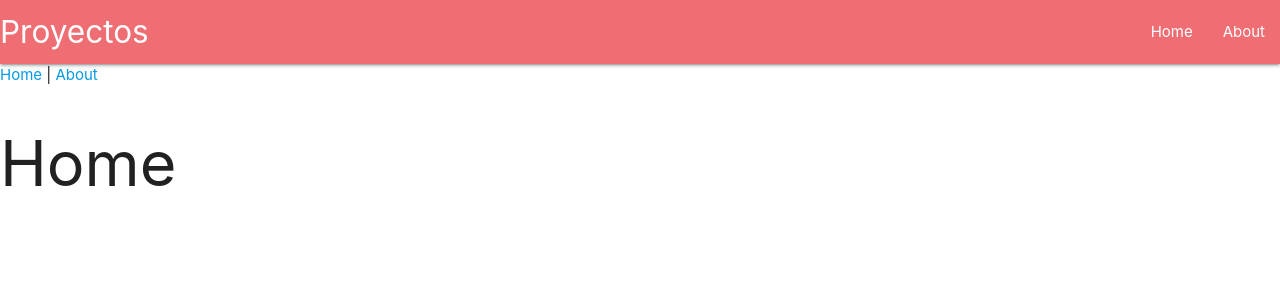
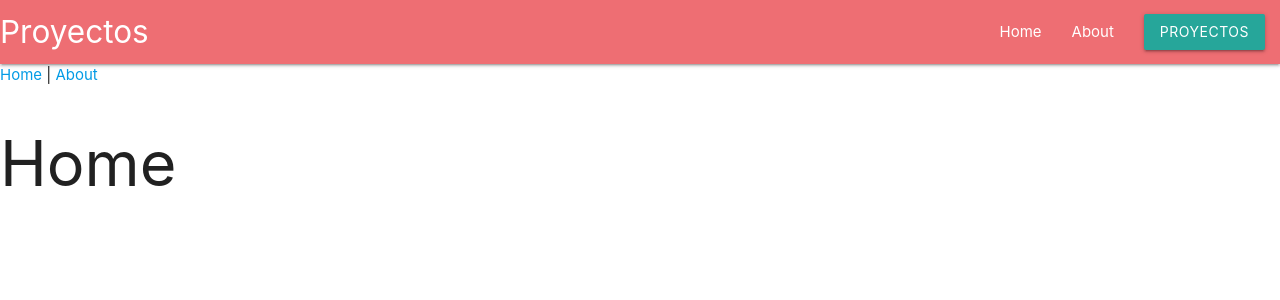
Before and after one commit to gastonm3112/firebase-vue, a Vue app: page / in a window 1280 px wide. Shown: the top 300 px of the page. Built offline with nearby package versions, Linux system fonts and the light colour scheme.

Commit message:
Se agrego boton de ruta a proyectos en el navbar

```diff
--- a/src/components/Navbar.vue
+++ b/src/components/Navbar.vue
@@ -13,6 +13,11 @@
           <li>
             <router-link to="/about">About</router-link>
           </li>
+          <li>
+            <router-link class="waves-effect waves-light btn" to="/"
+              >Proyectos</router-link
+            >
+          </li>
         </ul>
       </div>
     </nav>
@@ -23,6 +28,11 @@
       </li>
       <li>
         <router-link to="/about">About</router-link>
+      </li>
+      <li>
+        <router-link class="waves-effect waves-light btn" to="/"
+          >Proyectos</router-link
+        >
       </li>
     </ul>
   </div>
```
